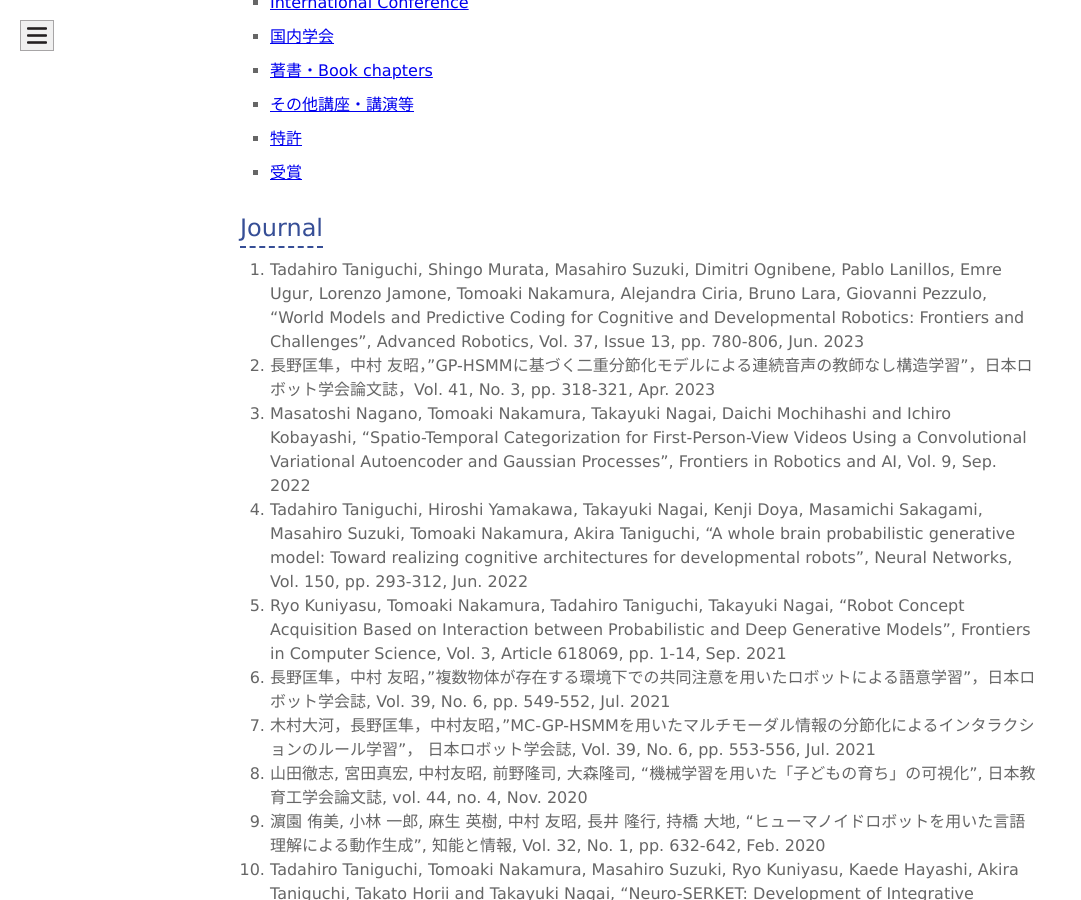
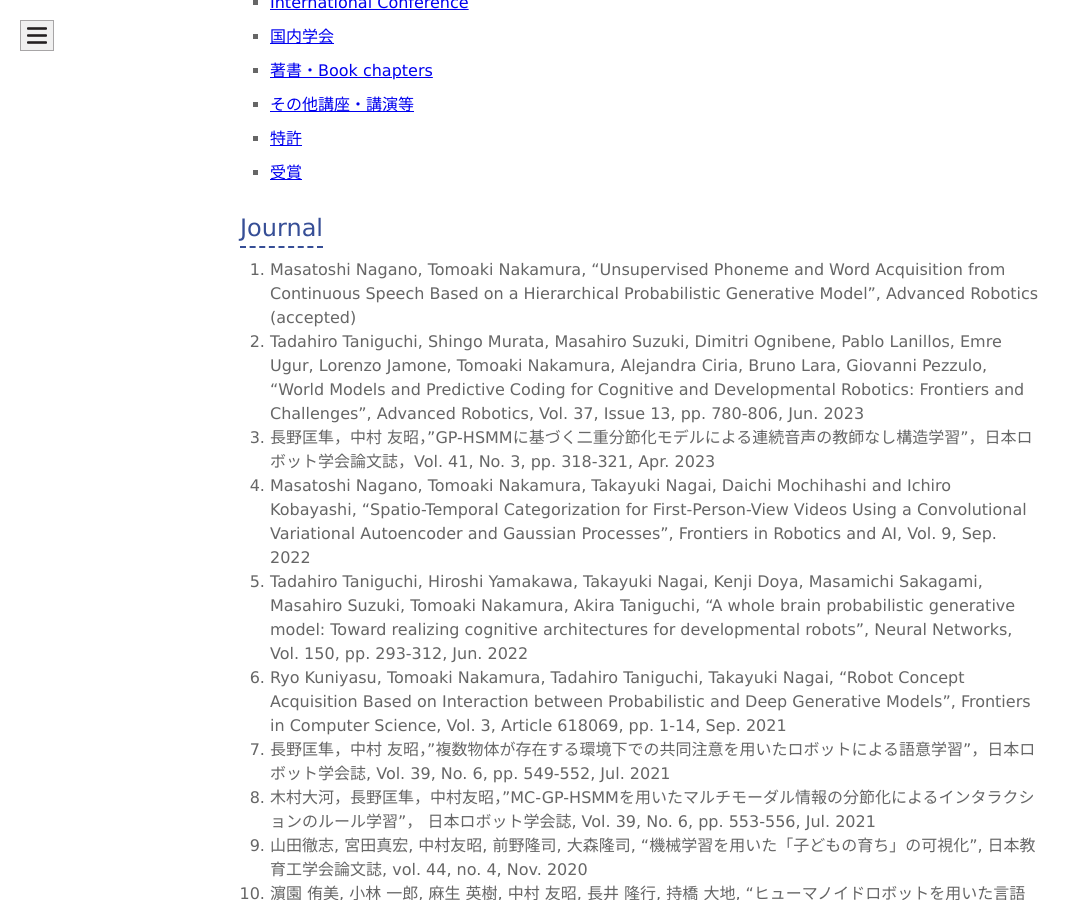
Before and after one commit to naka-lab/naka-lab.github.io, a Jekyll site: the page built from subpages/pub.md, in a window 1280 px wide and 900 px high, scrolled down 761 px. Shown: the whole window, without its empty margins (0-1081 px from the left). Built offline with Jekyll 4.4.1, drawn with Linux system fonts in a browser that asks for light colours.

Commit message:
Update pub.md

```diff
--- a/subpages/pub.md
+++ b/subpages/pub.md
@@ -17,6 +17,7 @@ layout: default
 
 
 ## Journal
+1. Masatoshi Nagano, Tomoaki Nakamura, "Unsupervised Phoneme and Word Acquisition from Continuous Speech Based on a Hierarchical Probabilistic Generative Model",  Advanced Robotics (accepted)
 1. Tadahiro Taniguchi, Shingo Murata, Masahiro Suzuki, Dimitri Ognibene, Pablo Lanillos, Emre Ugur, Lorenzo Jamone, Tomoaki Nakamura, Alejandra Ciria, Bruno Lara, Giovanni Pezzulo, "World Models and Predictive Coding for Cognitive and Developmental Robotics: Frontiers and Challenges", Advanced Robotics, Vol. 37, Issue 13, pp. 780-806, Jun. 2023
 2. 長野匡隼，中村 友昭，"GP-HSMMに基づく二重分節化モデルによる連続音声の教師なし構造学習"，日本ロボット学会論文誌，Vol. 41, No. 3, pp. 318-321, Apr. 2023
 3. Masatoshi Nagano, Tomoaki Nakamura, Takayuki Nagai, Daichi Mochihashi and Ichiro Kobayashi, "Spatio-Temporal Categorization for First-Person-View Videos Using a Convolutional Variational Autoencoder and Gaussian Processes", Frontiers in Robotics and AI, Vol. 9, Sep. 2022
```
